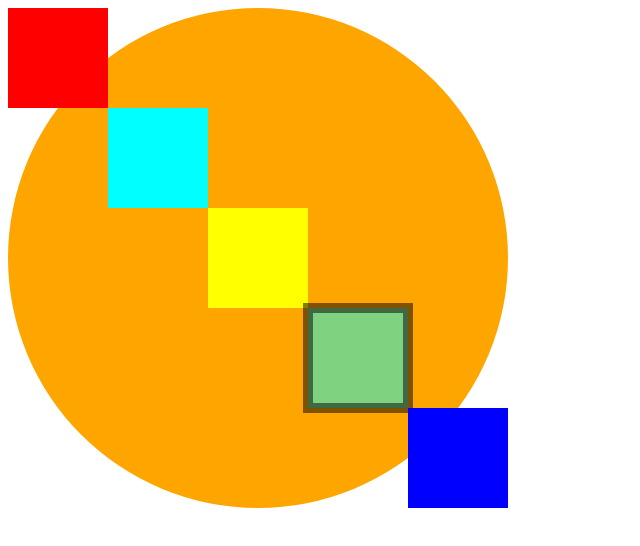
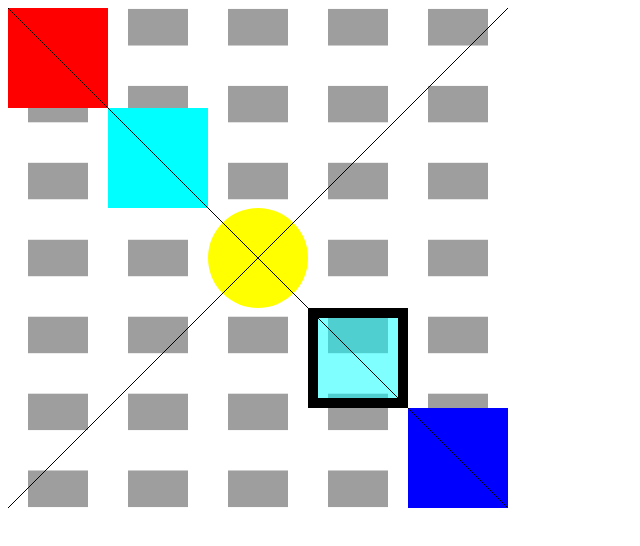
Before and after one commit to haf-decent/utility-canvas, a plain HTML site: page index.html in a window 1280 px wide. Shown: the whole page, without its empty margins (0-640 px from the left). Drawn offline with Linux system fonts and the light colour scheme.

Commit message:
update example

```diff
--- a/index.html
+++ b/index.html
@@ -4,24 +4,36 @@
     <meta charset="UTF-8">
     <meta name="viewport" content="width=device-width, user-scalable=no, minimum-scale=1.0, maximum-scale=1.0">
     <title>Test</title>
-    <style></style>
+    <style>
+        #image {
+            display: none;
+        }
+    </style>
     <script src="dist/utility-canvas.min.js"></script>
 </head>
 <body>
+    <img id="image" src="https://image-utils.netlify.app/assets/jeff.png" width="250" height="187"/>
     <script>
+        window.onload = () => {
+            const img = document.getElementById('image');
             // create utility canvas, add to body
             const uCanvas = new UtilityCanvas({ width: 500, height: 500, parent: document.body });
             // red square in top left
-        uCanvas.rectangle({ width: 100, height: 100, fill: true, color: 'red' })
+            uCanvas.rectangle({ width: 100, height: 100, color: 'red' })
                 // cyan square on diagonal (global color is now cyan)
                 .setColor('cyan').rectangle({ width: 100, height: 100, offset: { x: 100, y: 100 }, fill: true })
-            // yellow square on diagonal
-            .rectangle({ width: 100, height: 100, offset: { x: 200, y: 200 }, fill: true, color: 'yellow' })
-            // square on diagonal, global color is cyan
-            .rectangle({ width: 100, height: 100, offset: { x: 300, y: 300 }, fill: true, stroke: true, strokeOptions: { thickness: 10, color: 'black' }, alpha: 0.5 })
+                // yellow circle on diagonal
+                .arc({ radius: 50, color: 'yellow' })
+                // square on diagonal, global color is cyan, compensate for border thickness
+                .rectangle({ width: 90, height: 90, offset: { x: 305, y: 305 }, fill: true, alpha: 0.5 }).stroke({ strokeOptions: { thickness: 10, color: 'black' } })
                 // blue square on diagonal
-            .rectangle({ width: 100, height: 100, offset: { x: 400, y: 400 }, fill: true, color: 'blue' })
-            .arc({ fill: true, color: 'orange', operation: UtilityCanvas.COMPOSITE.BEHIND });
+                .rectangle({ width: 100, height: 100, offset: { x: 400, y: 400 }, color: 'blue' })
+                // fill background with image pattern
+                .fillPattern(img, { repeat: { x: 5, y: 6.5 }, margin: { x: 40, y: 40 }, operation: UtilityCanvas.COMPOSITE.BEHIND })
+                // draw diagonal lines
+                .line([[ 0, 0 ], [ uCanvas.width, uCanvas.height ]], { closed: false, stroke: true })
+                .line([[ uCanvas.width, 0 ], [ 0, uCanvas.height ]], { closed: false, stroke: true });
+        }
     </script>
 </body>
 </html>
```
Lines whose indentation alone changed are shown as unchanged.
